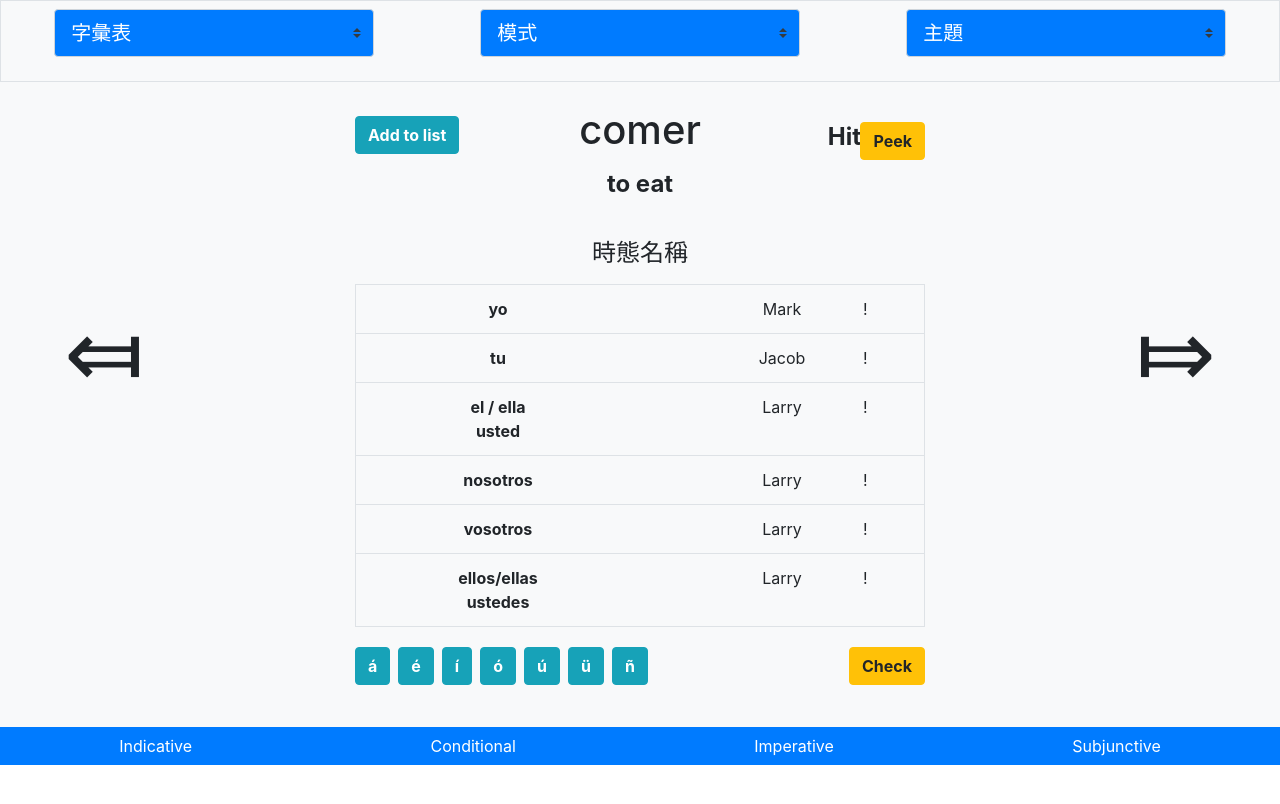
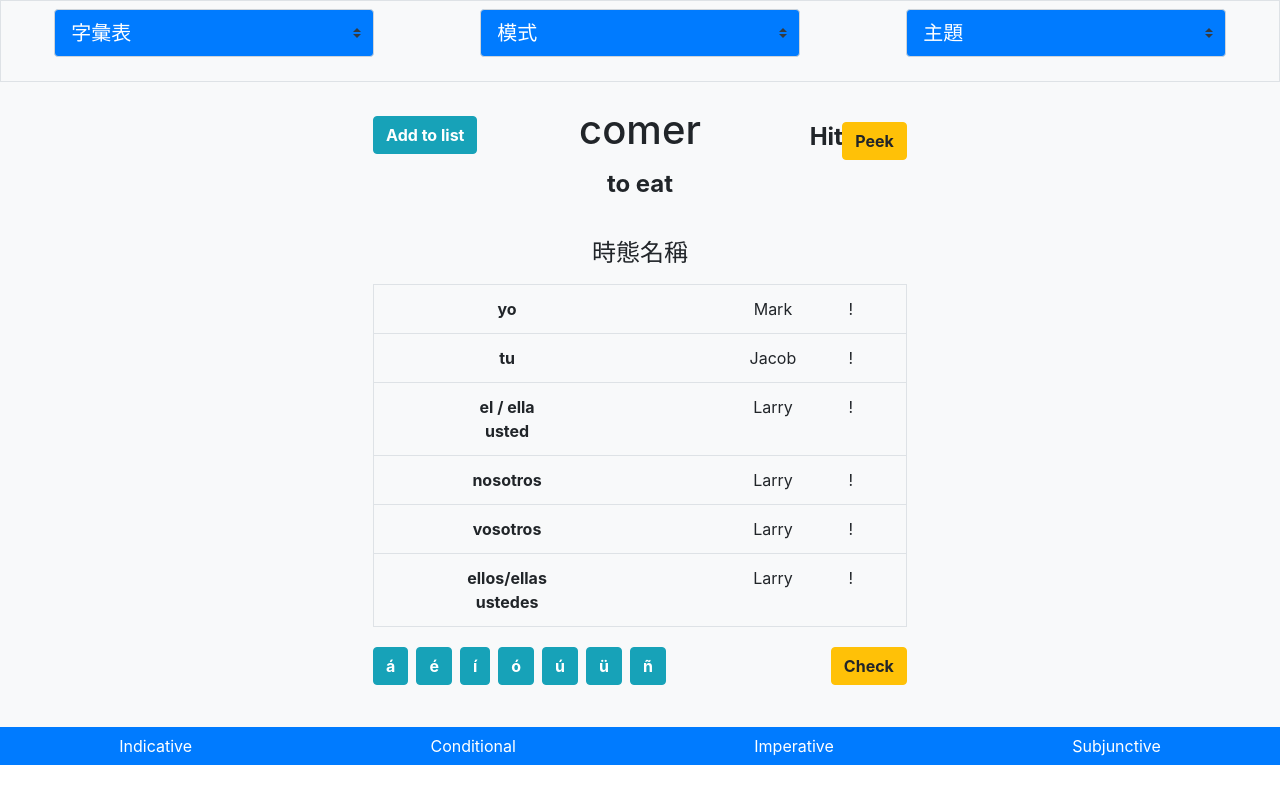
Before and after one commit to zongronghuang/spanish_verb_conjugator, a Vue app: page /#/wordcard in a window 1280 px wide. Shown: the top 804 px of the page. Built offline with nearby package versions, Linux system fonts and the light colour scheme.

Commit message:
feat: create LeftPanel and RightPanel

```diff
--- a/src/components/ConjugationTable.vue
+++ b/src/components/ConjugationTable.vue
@@ -1,5 +1,5 @@
 <template>
-  <div class="container mt-4" id="conjugation-table">
+  <div class="container mt-4">
     <div class="row mb-3">
       <div class="col-6 mx-auto position-relative" id="upper-display">
         <button class="btn btn-info mt-3 font-weight-bold" id="add-to-list">
@@ -137,20 +137,4 @@ tbody td::after {
   position: absolute;
   right: 10%;
 }
-
-#conjugation-table::before {
-  content: "\2906";
-  position: absolute;
-  top: 35%;
-  left: 5%;
-  font-size: 6rem;
-}
-
-#conjugation-table::after {
-  content: "\2907";
-  position: absolute;
-  top: 35%;
-  right: 5%;
-  font-size: 6rem;
-}
 </style>
--- /dev/null
+++ b/src/components/LeftPanel.vue
@@ -0,0 +1,40 @@
+<template>
+  <div class="d-flex align-items-center justify-content-center" id="left-panel">
+    <a
+      class="d-inline-block text-decoration-none w-100 h-100 position-relative"
+      id="left-arrow"
+      href="#"
+    ></a>
+  </div>
+</template>
+
+<script>
+export default {
+  name: "left-panel",
+};
+</script>
+
+<style scoped>
+#left-panel {
+  width: 10%;
+}
+
+#left-panel a {
+  visibility: hidden;
+}
+
+#left-panel:hover a {
+  visibility: visible;
+  background-color: aquamarine;
+}
+
+#left-arrow::after {
+  content: "\21DA";
+  display: inline-block;
+  position: absolute;
+  top: 50%;
+  right: 0%;
+  height: 100%;
+  font-size: 4rem;
+}
+</style>
--- /dev/null
+++ b/src/components/RightPanel.vue
@@ -0,0 +1,43 @@
+<template>
+  <div
+    class="d-flex align-items-center justify-content-center"
+    id="right-panel"
+  >
+    <a
+      class="d-inline-block text-decoration-none w-100 h-100 position-relative"
+      id="right-arrow"
+      href="#"
+    ></a>
+  </div>
+</template>
+
+<script>
+export default {
+  name: "right-panel",
+};
+</script>
+
+<style scoped>
+#right-panel {
+  width: 10%;
+}
+
+#right-panel a {
+  visibility: hidden;
+}
+
+#right-panel:hover a {
+  visibility: visible;
+  background-color: aquamarine;
+}
+
+#right-arrow::before {
+  content: "\21DB";
+  display: inline-block;
+  position: absolute;
+  top: 50%;
+  left: 0%;
+  height: 100%;
+  font-size: 4rem;
+}
+</style>
--- a/src/views/WordCard.vue
+++ b/src/views/WordCard.vue
@@ -1,7 +1,13 @@
 <template>
   <div>
     <ControlPanel />
-    <ConjugationTable />
+
+    <div class="d-flex justify-content-between">
+      <LeftPanel />
+      <ConjugationTable />
+      <RightPanel />
+    </div>
+
     <TenseCategories />
   </div>
 </template>
@@ -10,6 +16,8 @@
 import TenseCategories from "../components/TenseCategories.vue";
 import ControlPanel from "../components/ControlPanel.vue";
 import ConjugationTable from "../components/ConjugationTable.vue";
+import LeftPanel from "../components/LeftPanel.vue";
+import RightPanel from "../components/RightPanel.vue";
 
 export default {
   name: "word-card",
@@ -17,6 +25,8 @@ export default {
     TenseCategories,
     ControlPanel,
     ConjugationTable,
+    LeftPanel,
+    RightPanel,
   },
 };
 </script>
```
